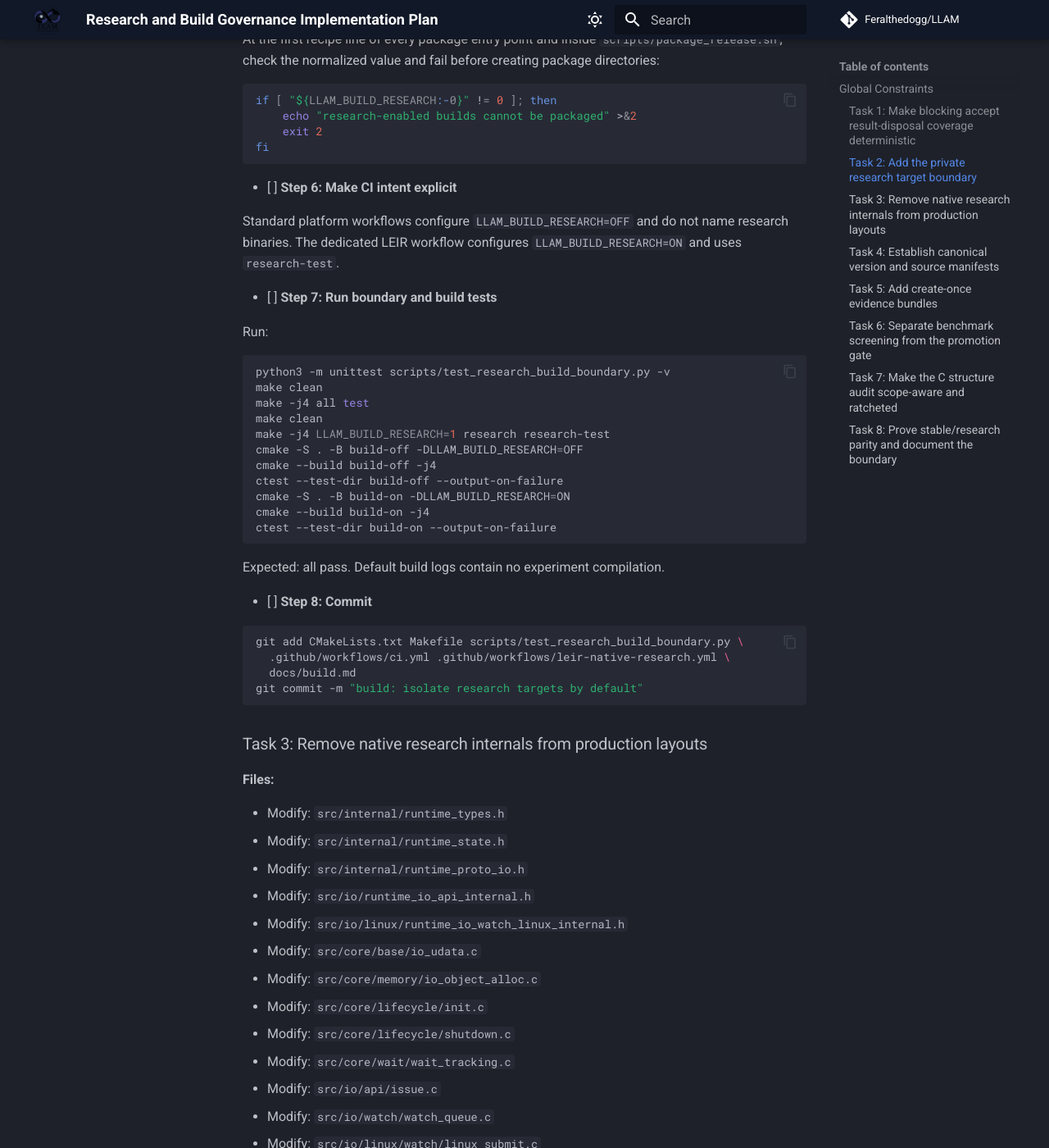
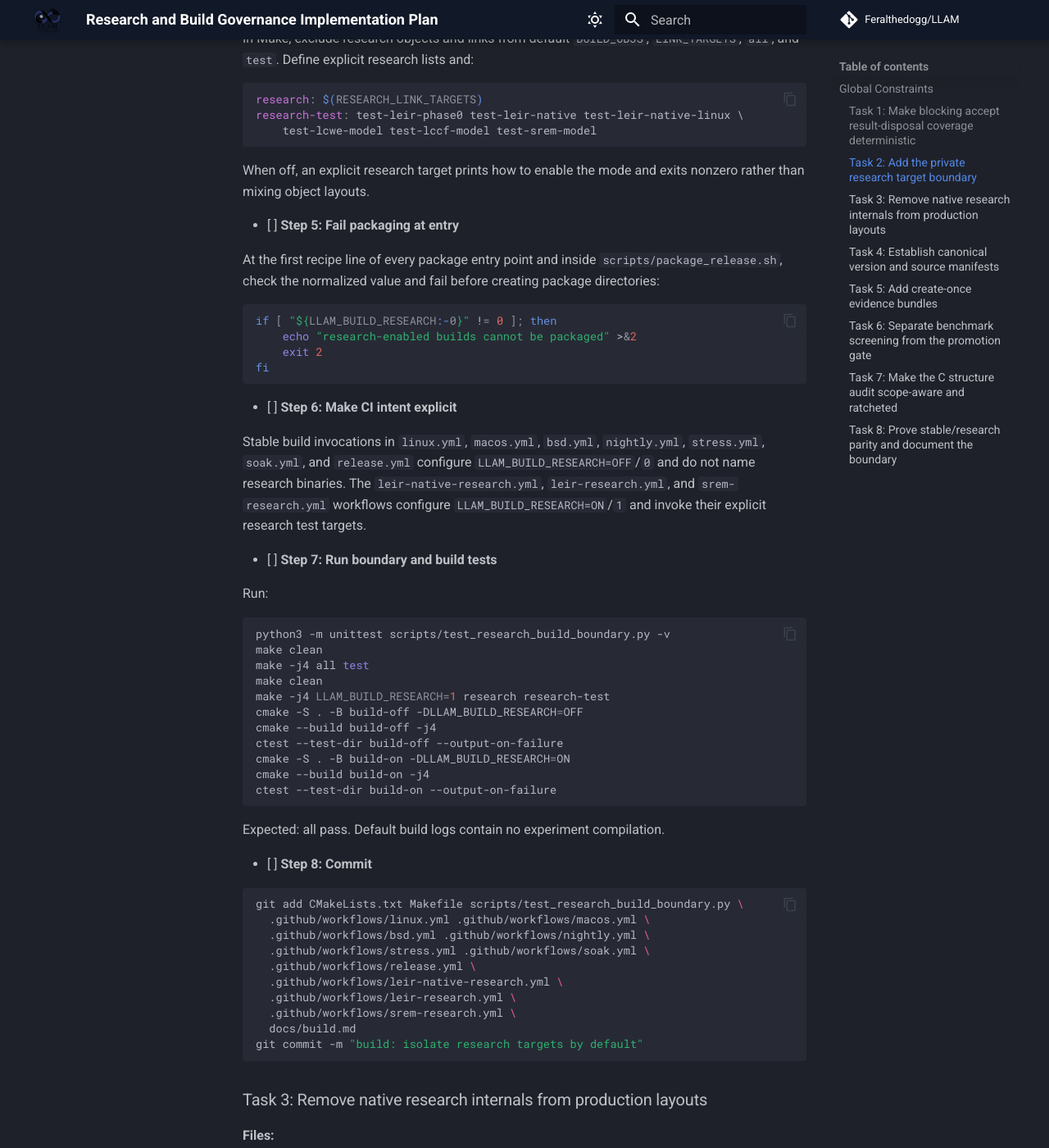
Before and after one commit to Feralthedogg/LLAM, an MkDocs documentation site: the page built from docs/superpowers/plans/2026-07-29-research-build-governance.md, in a window 1280 px wide and 1400 px high, scrolled down 5610 px. Shown: the whole window at 82% size. Built offline with MkDocs 1.6.1 and Material for MkDocs 9.7.7, drawn with Linux system fonts in a browser that asks for light colours; comment, search, counter and statistics services are not loaded; some of the changed text lies outside the part shown.

Commit message:
docs: correct build governance plan paths

````diff
--- a/docs/superpowers/plans/2026-07-29-research-build-governance.md
+++ b/docs/superpowers/plans/2026-07-29-research-build-governance.md
@@ -168,8 +168,16 @@ git commit -m "test: stabilize canceled accept disposal"
 - Modify: `CMakeLists.txt`
 - Modify: `Makefile`
 - Create: `scripts/test_research_build_boundary.py`
-- Modify: `.github/workflows/ci.yml`
+- Modify: `.github/workflows/linux.yml`
+- Modify: `.github/workflows/macos.yml`
+- Modify: `.github/workflows/bsd.yml`
+- Modify: `.github/workflows/nightly.yml`
+- Modify: `.github/workflows/stress.yml`
+- Modify: `.github/workflows/soak.yml`
+- Modify: `.github/workflows/release.yml`
 - Modify: `.github/workflows/leir-native-research.yml`
+- Modify: `.github/workflows/leir-research.yml`
+- Modify: `.github/workflows/srem-research.yml`
 - Modify: `docs/build.md`
 
 **Interfaces:**
@@ -283,9 +291,12 @@ fi
 
 - [ ] **Step 6: Make CI intent explicit**
 
-Standard platform workflows configure `LLAM_BUILD_RESEARCH=OFF` and do not
-name research binaries. The dedicated LEIR workflow configures
-`LLAM_BUILD_RESEARCH=ON` and uses `research-test`.
+Stable build invocations in `linux.yml`, `macos.yml`, `bsd.yml`,
+`nightly.yml`, `stress.yml`, `soak.yml`, and `release.yml` configure
+`LLAM_BUILD_RESEARCH=OFF`/`0` and do not name research binaries. The
+`leir-native-research.yml`, `leir-research.yml`, and `srem-research.yml`
+workflows configure `LLAM_BUILD_RESEARCH=ON`/`1` and invoke their explicit
+research test targets.
 
 - [ ] **Step 7: Run boundary and build tests**
 
@@ -311,7 +322,13 @@ Expected: all pass. Default build logs contain no experiment compilation.
 
 ```bash
 git add CMakeLists.txt Makefile scripts/test_research_build_boundary.py \
-  .github/workflows/ci.yml .github/workflows/leir-native-research.yml \
+  .github/workflows/linux.yml .github/workflows/macos.yml \
+  .github/workflows/bsd.yml .github/workflows/nightly.yml \
+  .github/workflows/stress.yml .github/workflows/soak.yml \
+  .github/workflows/release.yml \
+  .github/workflows/leir-native-research.yml \
+  .github/workflows/leir-research.yml \
+  .github/workflows/srem-research.yml \
   docs/build.md
 git commit -m "build: isolate research targets by default"
 ```
@@ -446,7 +463,7 @@ git commit -m "build: exclude native research internals"
 - Modify: `include/llam/runtime.h`
 - Modify: `src/core/base/abi.c`
 - Modify: `scripts/package_release.sh`
-- Modify: `.github/workflows/ci.yml`
+- Modify: `.github/workflows/linux.yml`
 
 **Interfaces:**
 
@@ -540,7 +557,7 @@ Expected: all pass.
 git add config/llam-version.json config/llam-sources.json \
   scripts/audit_build_manifests.py scripts/test_audit_build_manifests.py \
   Makefile CMakeLists.txt include/llam/runtime.h src/core/base/abi.c \
-  scripts/package_release.sh .github/workflows/ci.yml
+  scripts/package_release.sh .github/workflows/linux.yml
 git commit -m "build: audit canonical source manifests"
 ```
 
@@ -761,8 +778,8 @@ git commit -m "ci: enforce native promotion verdict"
 - Create: `config/c-structure-baseline.json`
 - Modify: `Makefile`
 - Modify: `CMakeLists.txt`
-- Modify: `.github/workflows/ci.yml`
-- Modify: `docs/testing.md`
+- Modify: `.github/workflows/linux.yml`
+- Modify: `docs/internals/testing-strategy.md`
 
 **Interfaces:**
 
@@ -852,7 +869,7 @@ Expected: all pass.
 ```bash
 git add scripts/audit_c_structure.py scripts/test_audit_c_structure.py \
   config/c-structure-baseline.json Makefile CMakeLists.txt \
-  .github/workflows/ci.yml docs/testing.md
+  .github/workflows/linux.yml docs/internals/testing-strategy.md
 git commit -m "build: ratchet C structure budgets"
 ```
 
````
Also changed, not shown: other parts of docs/superpowers/plans/2026-07-29-research-build-governance.md (+5 -4 lines).
